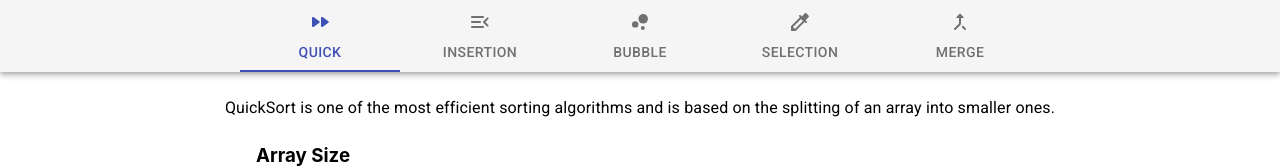
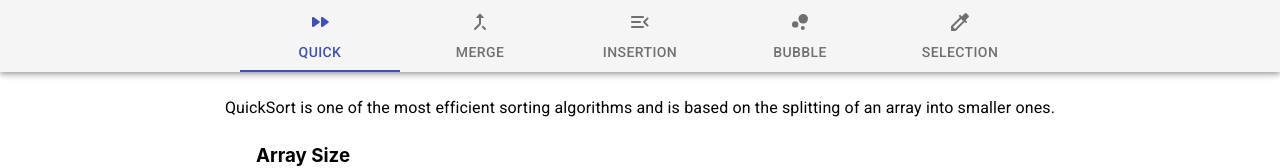
Before and after one commit to Fraisin/SightSort, a React (Create React App) app: page / in a window 1280 px wide. Shown: the top 168 px of the page. Built offline with nearby package versions, Linux system fonts and the light colour scheme.

Commit message:
Documentation.

```diff
--- a/src/SortVisualizer/SortVisualizer.js
+++ b/src/SortVisualizer/SortVisualizer.js
@@ -20,6 +20,7 @@ export const SPECIAL_HIGHLIGHT = "#f0715d";
 export const ANIMATION_SPEED_MS = 5;
 var currTab = 0; //Represents the index of the sorting tab that's currently selected.
 
+//Slider.
 const PrettoSlider = withStyles({
   root: {
     color: "#52af77",
@@ -50,6 +51,7 @@ const PrettoSlider = withStyles({
   }
 })(Slider);
 
+//Beginning of SortVisualizer Class.
 export default class SortVisualizer extends React.Component {
   constructor(props) {
     super(props);
@@ -59,10 +61,12 @@ export default class SortVisualizer extends React.Component {
     };
   }
 
+  //Once components are rendered, fill the array randomly.
   componentDidMount() {
     this.refillArray(this.state.currArraySize);
   }
 
+  //Fills the array with 'currArraySize' random elements from 1 -> MAX_ARRAY_VALUE.
   refillArray(length) {
     const array = [];
     for (let i = 0; i < length; i++) {
@@ -76,18 +80,27 @@ export default class SortVisualizer extends React.Component {
     this.setState({ array });
   }
 
+  //Handle changing of the slider.
   handleChange = (event, newValue) => {
     this.setState({ currArraySize: newValue });
     this.refillArray(newValue);
   };
 
+  handleNewArrayClick = event => {
+    this.refillArray(this.state.currArraySize);
+  };
+
+  handleSortClick = event => {
+    this.beginSort();
+  };
+
   //Sorting methods that call their respective animation methods.
   beginSort() {
     if (currTab === 0) Quick.performVisualization(this.state.array);
-    if (currTab === 1) Insert.performVisualization(this.state.array);
-    if (currTab === 2) Bubble.performVisualization(this.state.array);
-    if (currTab === 3) Select.performVisualization(this.state.array);
-    if (currTab === 4) Merge.performVisualization(this.state.array);
+    if (currTab === 1) Merge.performVisualization(this.state.array);
+    if (currTab === 2) Insert.performVisualization(this.state.array);
+    if (currTab === 3) Bubble.performVisualization(this.state.array);
+    if (currTab === 4) Select.performVisualization(this.state.array);
   }
 
   //Tests every implemented sorting algorithm.
@@ -126,6 +139,7 @@ export default class SortVisualizer extends React.Component {
     }
   }
 
+  //Beginning of render method.
   render() {
     const { array } = this.state;
     return (
@@ -149,9 +163,7 @@ export default class SortVisualizer extends React.Component {
             size="large"
             startIcon={<RefreshIcon />}
             className="mainBtn"
-            onClick={() => {
-              this.refillArray(this.state.currArraySize);
-            }}
+            onClick={this.handleNewArrayClick}
           >
             <h3 className="btnHeading">New Array</h3>
           </Button>
@@ -161,9 +173,7 @@ export default class SortVisualizer extends React.Component {
             size="large"
             startIcon={<RefreshIcon />}
             className="mainBtn"
-            onClick={() => {
-              this.beginSort();
-            }}
+            onClick={this.handleSortClick}
           >
             <h3 className="btnHeading">Sort</h3>
           </Button>
--- a/src/SortingAlgorithms/quickSort.js
+++ b/src/SortingAlgorithms/quickSort.js
@@ -41,7 +41,6 @@ function partition(array, start, end, visuals) {
 export function performVisualization(array) {
   var visuals = [];
   quickSort(array, 0, array.length - 1, visuals);
-  console.log(visuals);
   var arrayBars = document.getElementsByClassName("arrayBar");
   for (let i = 0; i < visuals.length; i++) {
     /* The third element of each visual represents what kind of action to take.
--- a/src/components/Selector.js
+++ b/src/components/Selector.js
@@ -77,10 +77,10 @@ export default function Selector() {
           aria-label="scrollable force tabs example"
         >
           <Tab label="Quick" icon={<QuickIcon />} {...a11yProps(0)} />
-          <Tab label="Insertion" icon={<InsertIcon />} {...a11yProps(1)} />
-          <Tab label="Bubble" icon={<BubbleIcon />} {...a11yProps(2)} />
-          <Tab label="Selection" icon={<SelectIcon />} {...a11yProps(3)} />
-          <Tab label="Merge" icon={<MergeIcon />} {...a11yProps(4)} />
+          <Tab label="Merge" icon={<MergeIcon />} {...a11yProps(2)} />
+          <Tab label="Insertion" icon={<InsertIcon />} {...a11yProps(2)} />
+          <Tab label="Bubble" icon={<BubbleIcon />} {...a11yProps(3)} />
+          <Tab label="Selection" icon={<SelectIcon />} {...a11yProps(4)} />
         </Tabs>
       </AppBar>
       <TabPanel className="tab" value={value} index={0}>
@@ -88,20 +88,20 @@ export default function Selector() {
         on the splitting of an array into smaller ones.
       </TabPanel>
       <TabPanel className="tab" value={value} index={1}>
+        Merge sort is a divide-and-conquer algorithm that breaks the list into
+        several sub-lists and merges those sublists to form a sorted list.
+      </TabPanel>
+      <TabPanel className="tab" value={value} index={2}>
         This is an in-place comparison-based sorting algorithm. Here, a sub-list
         is maintained which is always sorted.
       </TabPanel>
-      <TabPanel className="tab" value={value} index={2}>
+      <TabPanel className="tab" value={value} index={3}>
         This sorting algorithm involves comparing each pair of adjacent elements
         and swapping them if they are not in order.
       </TabPanel>
-      <TabPanel className="tab" value={value} index={3}>
+      <TabPanel className="tab" value={value} index={4}>
         This sorting algorithm involves dividing the list into two parts: the
         sorted part at the left end and the unsorted part at the right end.
-      </TabPanel>
-      <TabPanel className="tab" value={value} index={4}>
-        Merge sort is a divide-and-conquer algorithm that breaks the list into
-        several sub-lists and merges those sublists to form a sorted list.
       </TabPanel>
     </div>
   );
```
